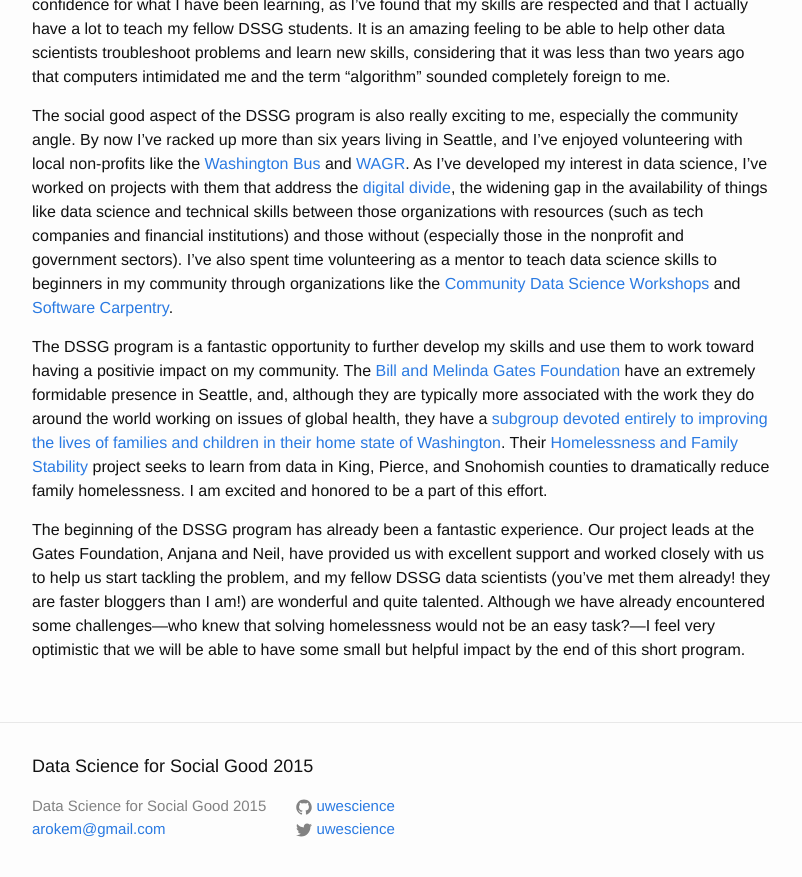
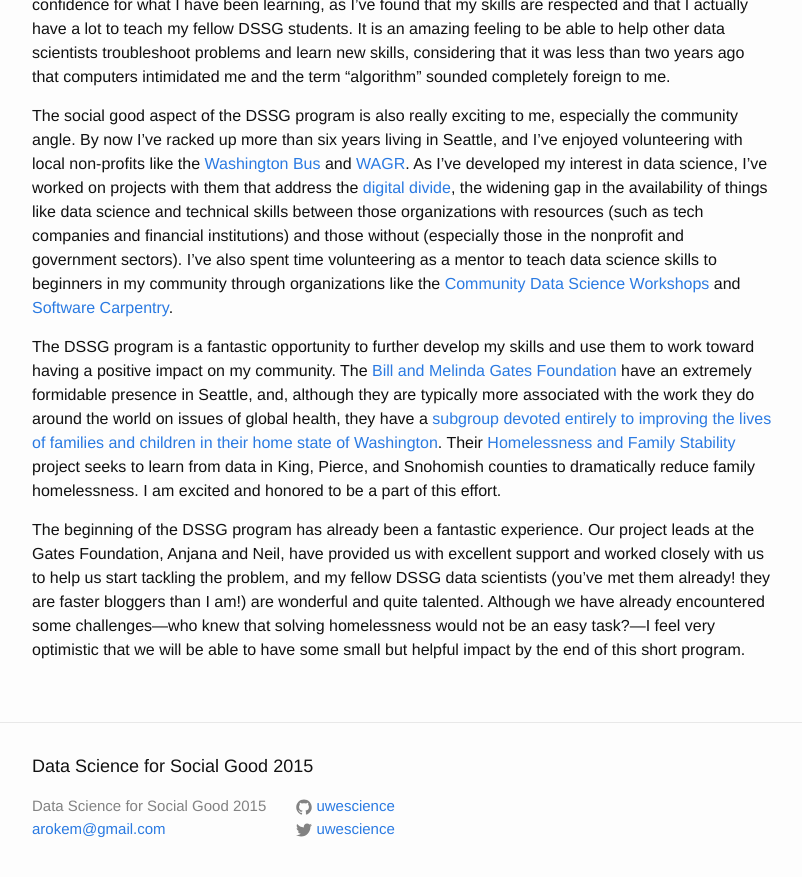
Before and after one commit to uwescience/DSSG2015-predicting-permanent-housing, a Jekyll site: the page built from _posts/2015-07-16-jason-introduction.md, in a window 1280 px wide and 900 px high, scrolled down 1068 px. Shown: the top 877 px of the window, without its empty margins (238-1040 px from the left). Built offline with Jekyll 4.4.1, drawn with Linux system fonts in a browser that asks for light colours.

Commit message:
minor edits

```diff
--- a/_posts/2015-07-16-jason-introduction.md
+++ b/_posts/2015-07-16-jason-introduction.md
@@ -15,6 +15,6 @@ I have come a long way in a short time, having come from a place not very long a
 
 The social good aspect of the DSSG program is also really exciting to me, especially the community angle. By now I've racked up more than six years living in Seattle, and I've enjoyed volunteering with local non-profits like the [Washington Bus](http://washingtonbus.org/) and [WAGR](http://wagunresponsibility.org/). As I've developed my interest in data science, I've worked on projects with them that address the [digital divide](https://en.wikipedia.org/wiki/Digital_divide), the widening gap in the availability of things like data science and technical skills between those organizations with resources (such as tech companies and financial institutions) and those without (especially those in the nonprofit and government sectors). I've also spent time volunteering as a mentor to teach data science skills to beginners in my community through organizations like the [Community Data Science Workshops](http://wiki.communitydata.cc/Community_Data_Science_Workshops) and [Software Carpentry](https://software-carpentry.org/).
 
-The DSSG program is a fantastic opportunity to further develop my skills and use them to work toward having a positivie impact on my community. The [Bill and Melinda Gates Foundation](http://www.gatesfoundation.org/) have an extremely formidable presence in Seattle, and, although they are typically more associated with the work they do around the world working on issues of global health, they have a [subgroup devoted entirely to improving the lives of families and children in their home state of Washington](http://www.gatesfoundation.org/What-We-Do/US-Program/Washington-State). Their [Homelessness and Family Stability](http://www.gatesfoundation.org/What-We-Do/US-Program/Washington-State/Homelessness-and-Family-Stability) project seeks to learn from data in King, Pierce, and Snohomish counties to dramatically reduce family homelessness. I am excited and honored to be a part of this effort.
+The DSSG program is a fantastic opportunity to further develop my skills and use them to work toward having a positive impact on my community. The [Bill and Melinda Gates Foundation](http://www.gatesfoundation.org/) have an extremely formidable presence in Seattle, and, although they are typically more associated with the work they do around the world on issues of global health, they have a [subgroup devoted entirely to improving the lives of families and children in their home state of Washington](http://www.gatesfoundation.org/What-We-Do/US-Program/Washington-State). Their [Homelessness and Family Stability](http://www.gatesfoundation.org/What-We-Do/US-Program/Washington-State/Homelessness-and-Family-Stability) project seeks to learn from data in King, Pierce, and Snohomish counties to dramatically reduce family homelessness. I am excited and honored to be a part of this effort.
 
 The beginning of the DSSG program has already been a fantastic experience. Our project leads at the Gates Foundation, Anjana and Neil, have provided us with excellent support and worked closely with us to help us start tackling the problem, and my fellow DSSG data scientists (you've met them already! they are faster bloggers than I am!) are wonderful and quite talented. Although we have already encountered some challenges---who knew that solving homelessness would not be an easy task?---I feel very optimistic that we will be able to have some small but helpful impact by the end of this short program.
```
